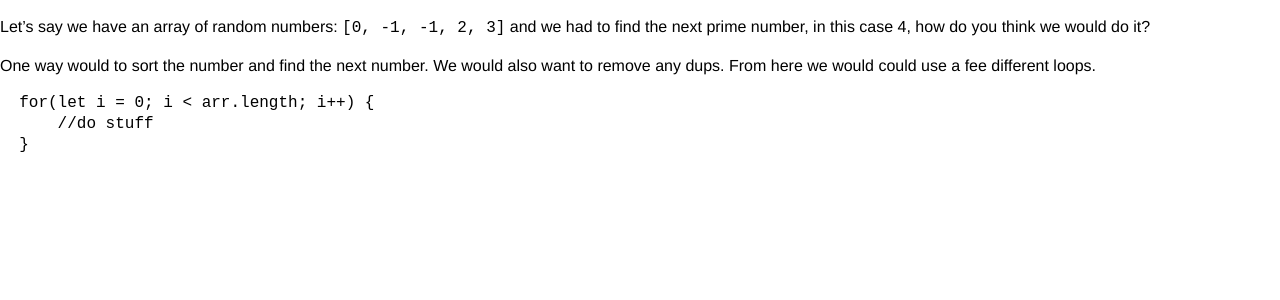
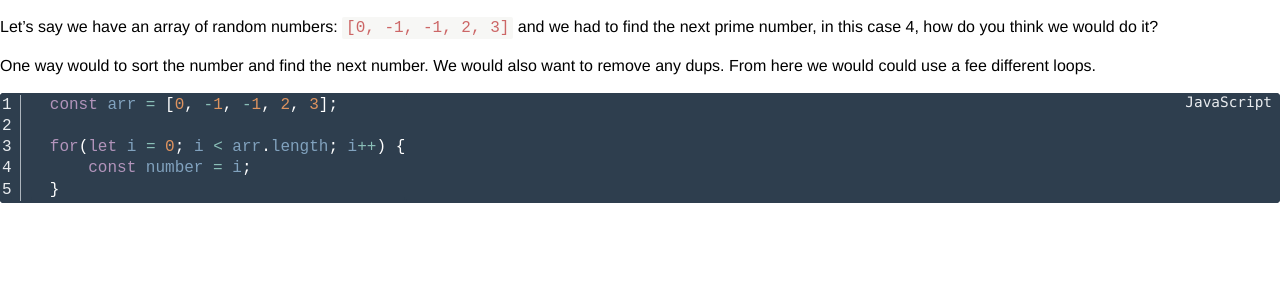
Before and after one commit to leachjustin18/functionalityandreason, a Jekyll site: the page built from _posts/2020-11-24-finding-next-value.md, in a window 1280 px wide. Shown: the top 300 px of the page. Built offline with Jekyll 4.4.1, drawn with Linux system fonts in a browser that asks for light colours; some web fonts are replaced.

Commit message:
Working on styling code

````diff
--- a/_layouts/default.html
+++ b/_layouts/default.html
@@ -112,6 +112,367 @@
           U+02DA, U+02DC, U+2000-206F, U+2074, U+20AC, U+2122, U+2191, U+2193,
           U+2212, U+2215, U+FEFF, U+FFFD;
       }
+
+      .highlighter-rouge {
+        font-weight: 300;
+        position: relative;
+      }
+
+      .table code.highlighter-rouge,
+      kbd,
+      li code.highlighter-rouge,
+      p code.highlighter-rouge {
+        color: #c66;
+        font-size: 1rem;
+        background-color: #f7f7f5;
+        padding: 2px 4px;
+        border-radius: 2px;
+        word-break: break-word;
+      }
+
+      .table code.highlighter-rouge {
+        background-color: transparent;
+      }
+
+      kbd {
+        border: 1px solid #343a40;
+        border-radius: 4px;
+      }
+
+      div.highlighter-rouge::before,
+      figure.highlight::before {
+        font-family: 'Ubuntu Mono', SFMono-Regular, Menlo, Monaco, Consolas,
+          'Liberation Mono', 'Courier New', 'Noto Serif SC', STSong, monospace;
+        content: attr(data-lang);
+        font-size: 0.9rem;
+        color: #e9ecef;
+        position: absolute;
+        display: block;
+        height: 1rem;
+        right: 0.5rem;
+        z-index: 5;
+      }
+
+      figure.highlight::before {
+        margin-top: -1rem;
+      }
+
+      figure table::-webkit-scrollbar,
+      pre::-webkit-scrollbar {
+        height: 4px;
+        background-color: #000;
+        width: 0;
+      }
+
+      figure table::-webkit-scrollbar-thumb,
+      pre::-webkit-scrollbar-thumb {
+        border-radius: 4px;
+        background-color: #ecebe7;
+      }
+
+      .rouge-table .code pre {
+        overflow: hidden;
+      }
+
+      .rouge-table .code pre {
+        overflow: hidden;
+      }
+
+      table.rouge-table,
+      table.rouge-table pre,
+      table.rouge-table td,
+      table.rouge-table tr {
+        border: 0;
+        padding: 0;
+        margin: 0;
+      }
+
+      table.rouge-table td.gutter {
+        padding-right: 0.5rem;
+        border-right: 1px solid #adb5bd;
+      }
+
+      table.rouge-table td.code {
+        padding-left: 0.5rem;
+      }
+
+      figure pre {
+        margin-bottom: 0;
+      }
+
+      .lineno {
+        text-align: right;
+      }
+
+      .highlight,
+      .highlight pre,
+      .highlight table {
+        background: #2e3e4e;
+        color: #e9ecef;
+        border-radius: 4px;
+        font-size: 1rem;
+        margin: 0;
+      }
+
+      .highlight .hll {
+        background-color: #373b41;
+      }
+
+      .highlight .c {
+        color: #969896;
+      }
+
+      .highlight .err {
+        color: #c66;
+      }
+
+      .highlight .k {
+        color: #b294bb;
+      }
+
+      .highlight .l {
+        color: #de935f;
+      }
+
+      .highlight .h,
+      .highlight .n {
+        color: #fff;
+      }
+
+      .highlight .o {
+        color: #8abeb7;
+      }
+
+      .highlight .p {
+        color: #fff;
+      }
+
+      .highlight .cm {
+        color: #969896;
+      }
+
+      .highlight .cp {
+        color: #969896;
+      }
+
+      .highlight .c1 {
+        color: #969896;
+      }
+
+      .highlight .cs {
+        color: #969896;
+      }
+
+      .highlight .gd {
+        color: #c66;
+      }
+
+      .highlight .ge {
+        font-style: italic;
+      }
+
+      .highlight .gh {
+        color: #fff;
+        font-weight: 700;
+      }
+
+      .highlight .gi {
+        color: #b5bd68;
+      }
+
+      .highlight .gp {
+        color: #969896;
+        font-weight: 700;
+      }
+
+      .highlight .gs {
+        font-weight: 700;
+      }
+
+      .highlight .gu {
+        color: #8abeb7;
+        font-weight: 700;
+      }
+
+      .highlight .kc {
+        color: #b294bb;
+      }
+
+      .highlight .kd {
+        color: #b294bb;
+      }
+
+      .highlight .kn {
+        color: #8abeb7;
+      }
+
+      .highlight .kp {
+        color: #b294bb;
+      }
+
+      .highlight .kr {
+        color: #b294bb;
+      }
+
+      .highlight .kt {
+        color: #f0c674;
+      }
+
+      .highlight .ld {
+        color: #b5bd68;
+      }
+
+      .highlight .m {
+        color: #de935f;
+      }
+
+      .highlight .s {
+        color: #b5bd68;
+      }
+
+      .highlight .na {
+        color: #81a2be;
+      }
+
+      .highlight .nb {
+        color: #fff;
+      }
+
+      .highlight .nc {
+        color: #f0c674;
+      }
+
+      .highlight .no {
+        color: #c66;
+      }
+
+      .highlight .nd {
+        color: #8abeb7;
+      }
+
+      .highlight .ni {
+        color: #fff;
+      }
+
+      .highlight .ne {
+        color: #c66;
+      }
+
+      .highlight .nf {
+        color: #81a2be;
+      }
+
+      .highlight .nl {
+        color: #fff;
+      }
+
+      .highlight .nn {
+        color: #f0c674;
+      }
+
+      .highlight .nx {
+        color: #81a2be;
+      }
+
+      .highlight .py {
+        color: #fff;
+      }
+
+      .highlight .nt {
+        color: #8abeb7;
+      }
+
+      .highlight .nv {
+        color: #c66;
+      }
+
+      .highlight .ow {
+        color: #8abeb7;
+      }
+
+      .highlight .w {
+        color: #fff;
+      }
+
+      .highlight .mf {
+        color: #de935f;
+      }
+
+      .highlight .mh {
+        color: #de935f;
+      }
+
+      .highlight .mi {
+        color: #de935f;
+      }
+
+      .highlight .mo {
+        color: #de935f;
+      }
+
+      .highlight .sb {
+        color: #b5bd68;
+      }
+
+      .highlight .sc {
+        color: #fff;
+      }
+
+      .highlight .sd {
+        color: #969896;
+      }
+
+      .highlight .s2 {
+        color: #b5bd68;
+      }
+
+      .highlight .se {
+        color: #de935f;
+      }
+
+      .highlight .sh {
+        color: #b5bd68;
+      }
+
+      .highlight .si {
+        color: #de935f;
+      }
+
+      .highlight .sx {
+        color: #b5bd68;
+      }
+
+      .highlight .sr {
+        color: #b5bd68;
+      }
+
+      .highlight .s1 {
+        color: #b5bd68;
+      }
+
+      .highlight .ss {
+        color: #b5bd68;
+      }
+
+      .highlight .bp {
+        color: #fff;
+      }
+
+      .highlight .vc {
+        color: #c66;
+      }
+
+      .highlight .vg {
+        color: #c66;
+      }
+
+      .highlight .vi {
+        color: #c66;
+      }
+
+      .highlight .il {
+        color: #de935f;
+      }
     </style>
     <link rel="stylesheet" href="/assets/css/style.css" />
   </head>
--- a/_posts/2020-11-24-finding-next-value.md
+++ b/_posts/2020-11-24-finding-next-value.md
@@ -9,8 +9,12 @@ Let's say we have an array of random numbers: `[0, -1, -1, 2, 3]` and we had to
 
 One way would to sort the number and find the next number.  We would also want to remove any dups.  From here we would could use a fee different loops.
 
-```Javascript
+<div class="language-html highlighter-rouge" data-lang="JavaScript">
+{% highlight javascript linenos %}
+  const arr = [0, -1, -1, 2, 3];
+
   for(let i = 0; i < arr.length; i++) {
-      //do stuff
+      const number = i;
   }
-```
+{% endhighlight %}
+</div>
````
